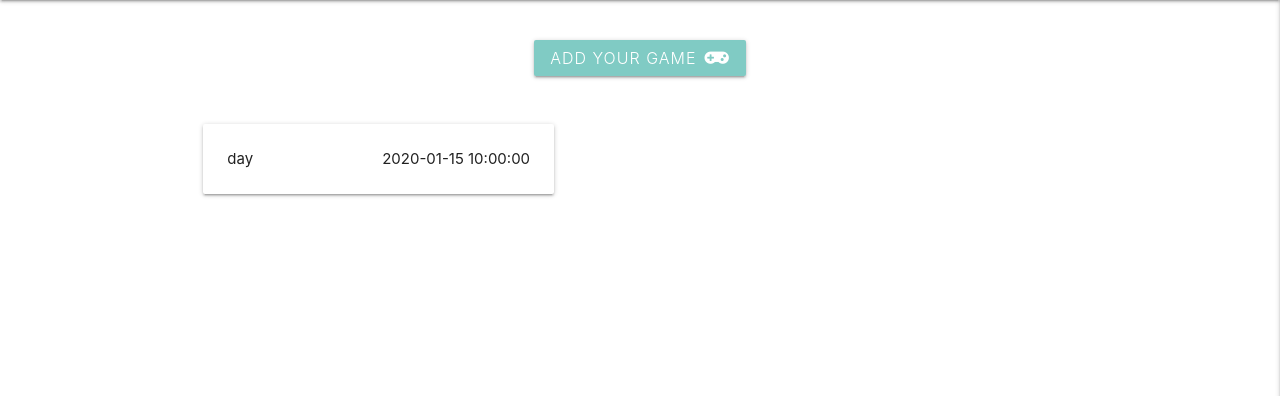
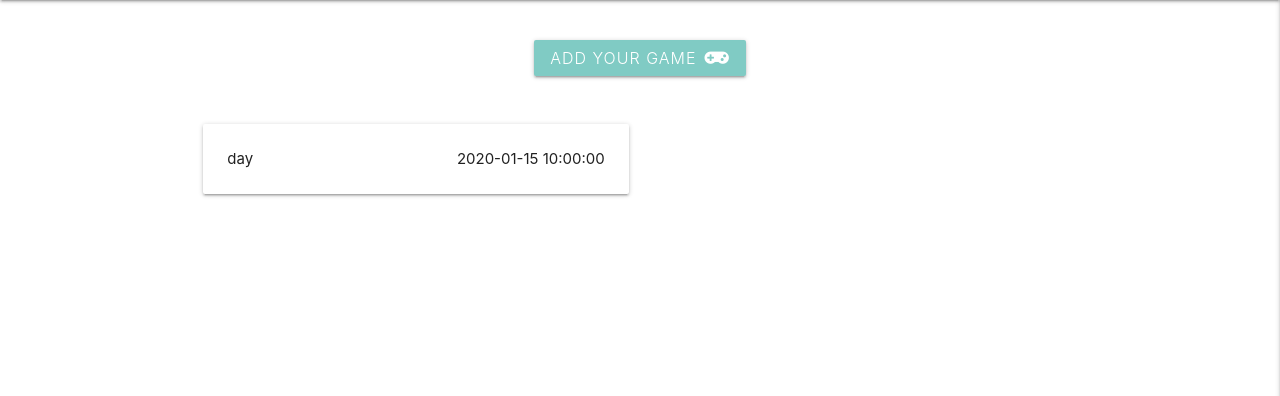
Before and after one commit to gladys-pascual/bg-scores, a Flask app: page / in a window 1280 px wide. Shown: the part 100-496 px from the top of the page. Run offline with Flask 2, Linux system fonts and the light colour scheme; the visitor is signed in with stand-in values (Sample User, id 1); a database or web service that is not in the repository returns one stand-in record (values such as "Sample title"); some libraries are stand-ins or nearby versions.

Commit message:
Fix styling of game card

```diff
--- a/templates/games.html
+++ b/templates/games.html
@@ -6,7 +6,7 @@
   </div>
   {% for game in games %}
     <div class="row">
-        <div class="col s12 m8 l5">
+        <div class="col s10 offset-s1 m8 offset-m2 l6 offset-m3">
           <div class="card-panel">
             <div class="card-header">
               <p>day</p>
```
